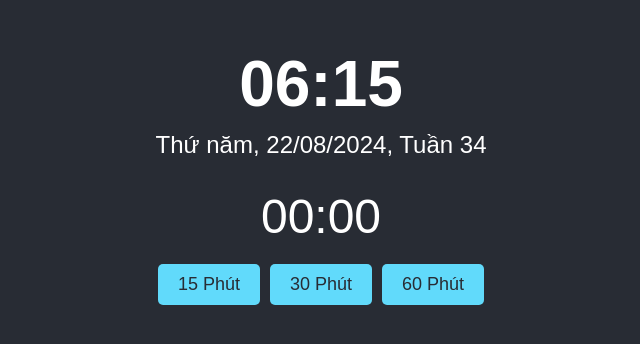
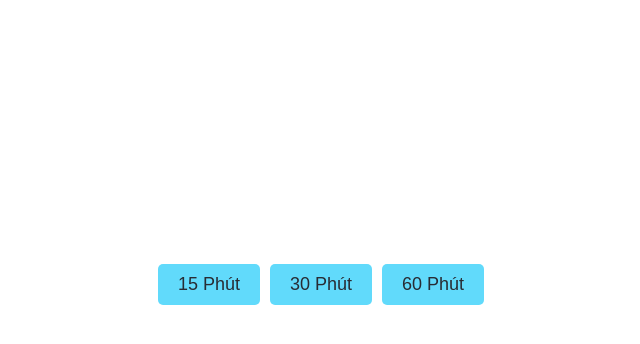
Before and after one commit to TuTechnique/ttfkimloai, a plain HTML site: page index.html in a window 1280 px wide. Shown: the part 224-568 px from the top of the page, without its empty margins (319-959 px from the left). Drawn offline with Linux system fonts and the light colour scheme.

Commit message:
Update index.html

```diff
--- a/index.html
+++ b/index.html
@@ -13,7 +13,7 @@
             flex-direction: column;
             align-items: center;
             justify-content: center;
-            background-color: #282c34;
+            background-color: transparent;
             color: white;
             height: 100vh;
             box-sizing: border-box;
```
